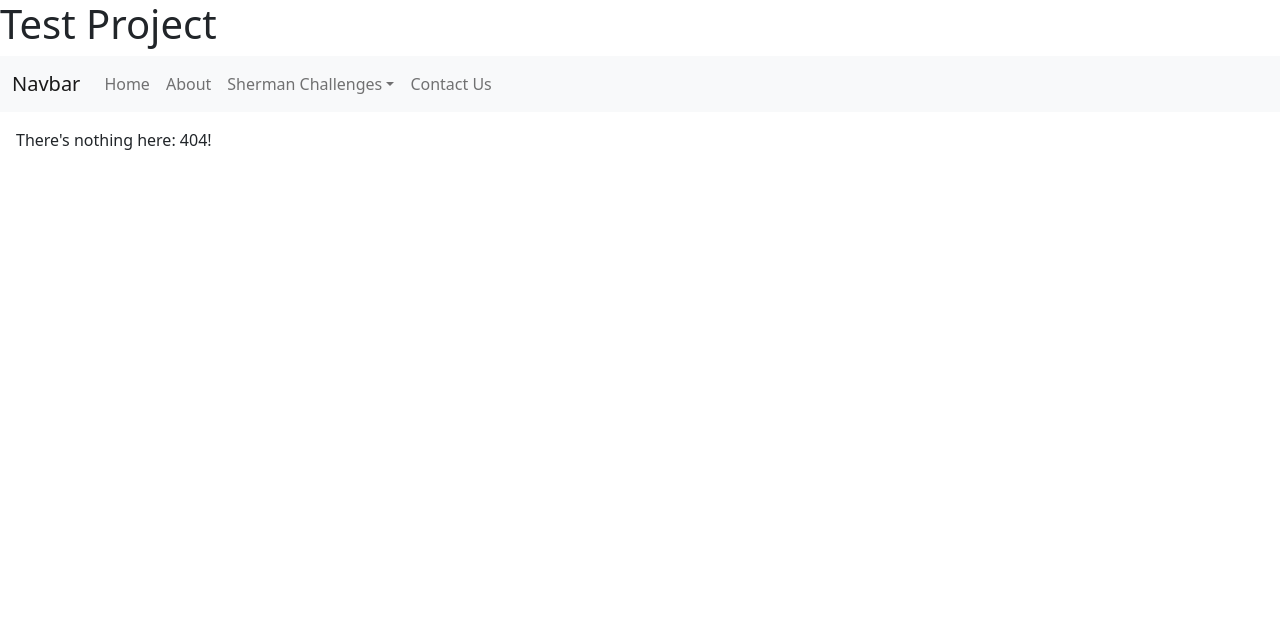
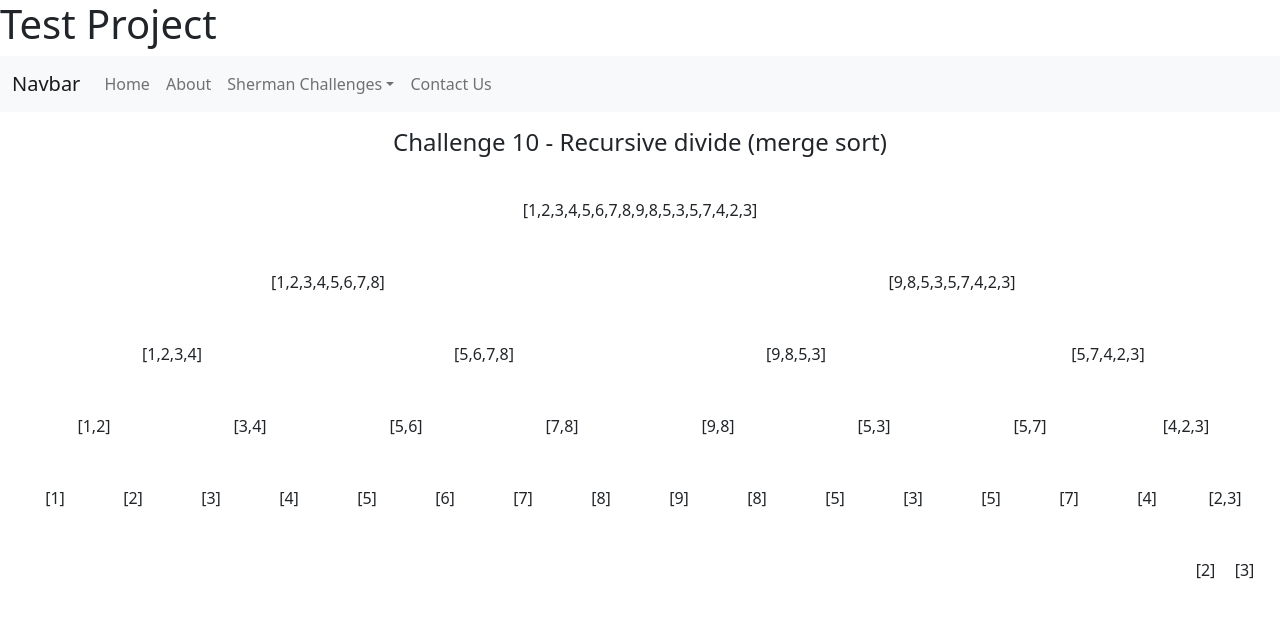
Before and after one commit to boldwade/react-ts-challenges, a React (Create React App) app: page /challenge/10 in a window 1280 px wide. Before the commit this address had no page. Shown: the top 618 px of the page. Built offline with nearby package versions, Linux system fonts and the light colour scheme.

Commit message:
Challenge-10

```diff
--- a/src/app-routes.tsx
+++ b/src/app-routes.tsx
@@ -18,7 +18,7 @@ const Challenge6 = lazy(() => import('./sherman-coding-challenges/challenge-6'))
 const Challenge7 = lazy(() => import('./sherman-coding-challenges/challenge-7'));
 const Challenge8 = lazy(() => import('./sherman-coding-challenges/challenge-8'));
 const Challenge9 = lazy(() => import('./sherman-coding-challenges/challenge-9'));
-// const Challenge10 = lazy(() => import('./sherman-coding-challenges/challenge-10'));
+const Challenge10 = lazy(() => import('./sherman-coding-challenges/challenge-10'));
 // const Challenge11 = lazy(() => import('./sherman-coding-challenges/challenge-11'));
 // const Challenge12 = lazy(() => import('./sherman-coding-challenges/challenge-12'));
 // const Challenge13 = lazy(() => import('./sherman-coding-challenges/challenge-13'));
@@ -44,6 +44,7 @@ export const AppRoutes = () => {
                         <Route path="7" element={<Challenge7 />} />
                         <Route path="8" element={<Challenge8 />} />
                         <Route path="9" element={<Challenge9 />} />
+                        <Route path="10" element={<Challenge10 />} />
                     </Route>
                     <Route path="*" element={<p>There's nothing here: 404!</p>} />
                 </Route>
@@ -68,7 +69,7 @@ const Layout = () => {
                             <Nav.Link as={NavLink} to="/home">Home</Nav.Link>
                             <Nav.Link as={NavLink} to="/about">About</Nav.Link>
                             <NavDropdown title="Sherman Challenges" id="basic-nav-dropdown">
-                                {Array.from({ length: 9 }).map(renderChallengeMenuItem)}
+                                {Array.from({ length: 24 }).map(renderChallengeMenuItem)}
                             </NavDropdown>
                             <Nav.Link as={NavLink} to="/contact">Contact Us</Nav.Link>
                         </Nav>
--- /dev/null
+++ b/src/sherman-coding-challenges/challenge-10.tsx
@@ -0,0 +1,35 @@
+import React from "react";
+
+export const Challenge10 = () => {
+    const INPUT = [1, 2, 3, 4, 5, 6, 7, 8, 9, 8, 5, 3, 5, 7, 4, 2, 3];
+
+    return (
+        <>
+            <h4>Challenge 10 - Recursive divide (merge sort)</h4>
+            <hr />
+            {JSON.stringify(INPUT)}
+            <ArraySplitter input={INPUT} />
+        </>
+    );
+};
+export default Challenge10;
+
+const ArraySplitter = ({ input }: { input: number[] }) => {
+    const half = input.length / 2;
+    const leftSideCount = Math.floor(half);
+    const leftSide = input.slice(0, leftSideCount);
+    const rightSide = input.slice(leftSideCount);
+
+    return (
+        <div className={'d-flex w-100 mt-5'}>
+            <div className={'d-flex flex-column align-items-center w-100'}>
+                {JSON.stringify(leftSide)}
+                {leftSideCount > 1 && (<ArraySplitter input={leftSide} />)}
+            </div>
+            <div className={'d-flex flex-column align-items-center w-100'}>
+                {JSON.stringify(rightSide)}
+                {half > 1 && (<ArraySplitter input={rightSide} />)}
+            </div>
+        </div>
+    );
+};
```
